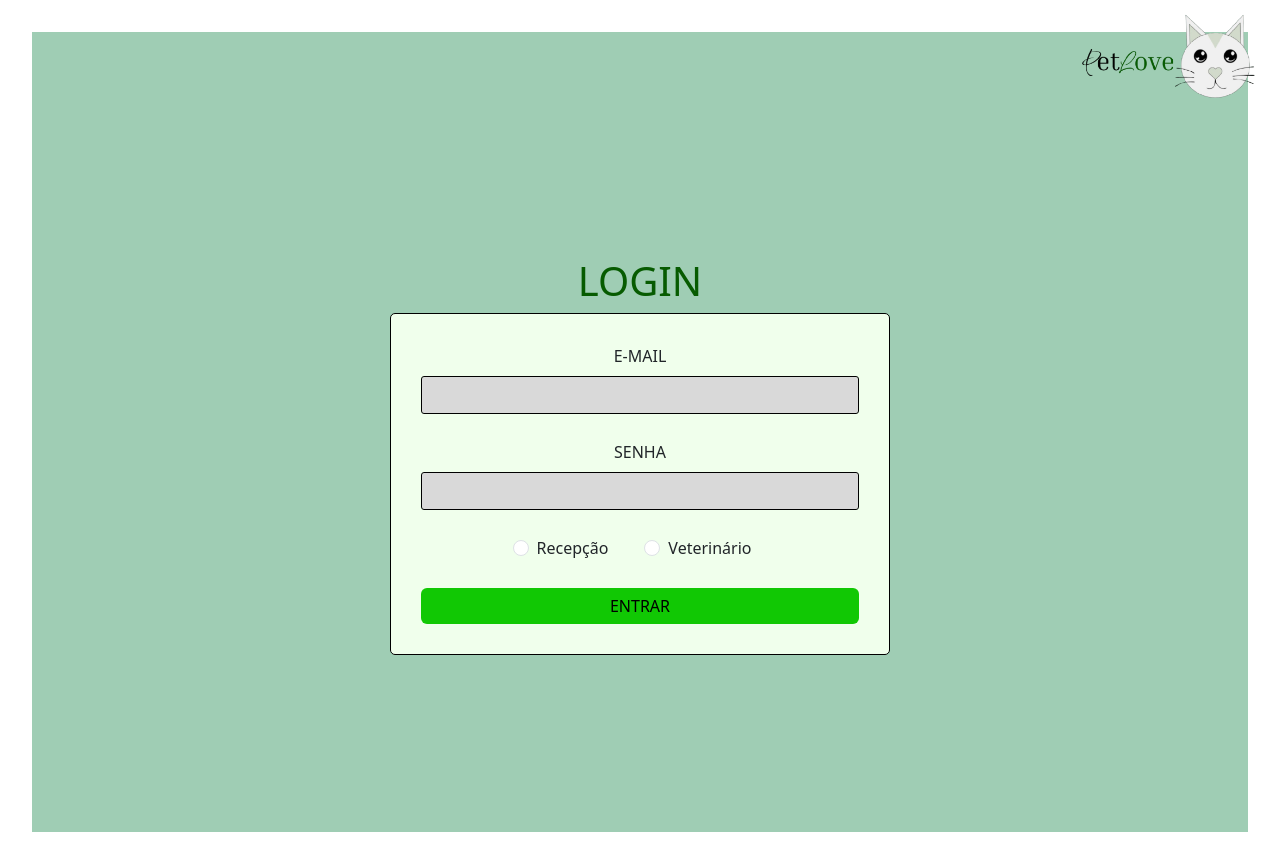
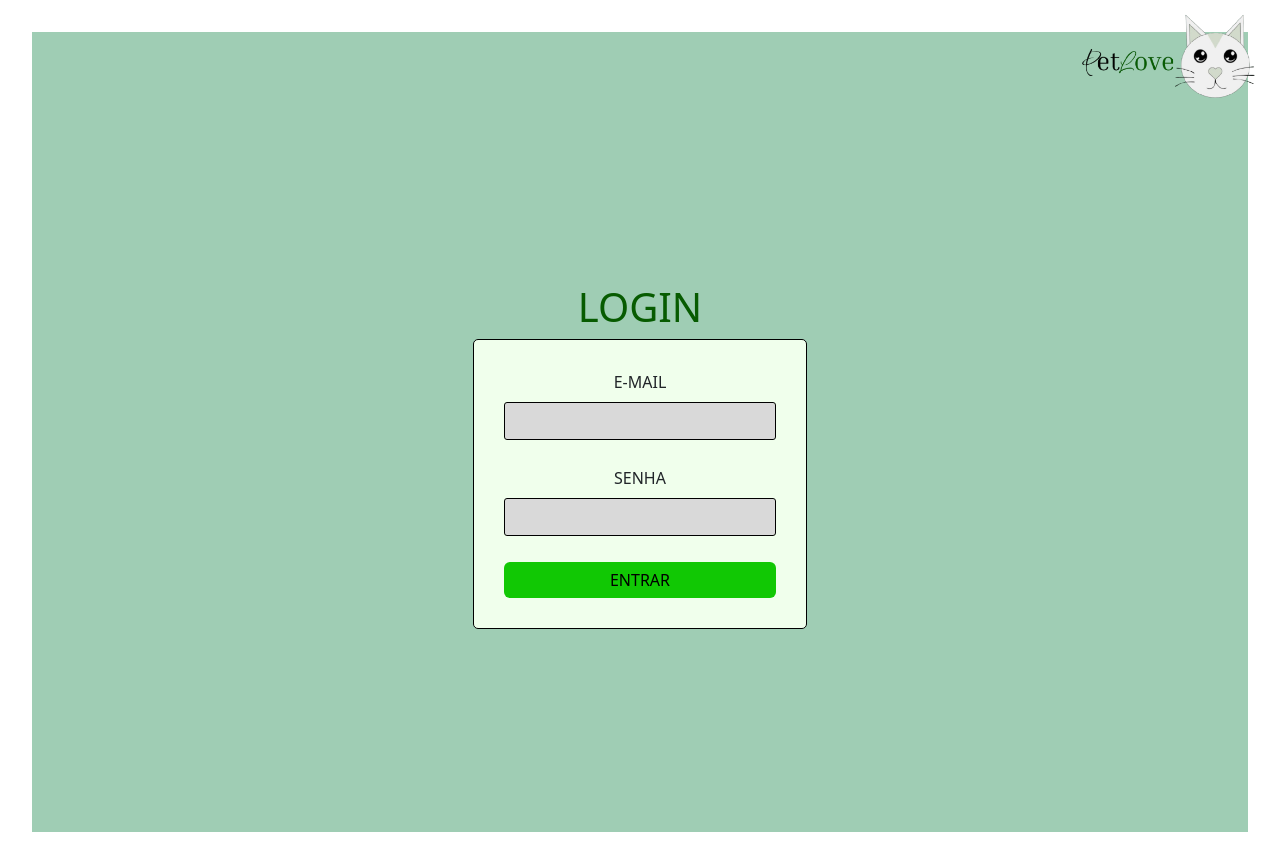
Before and after one commit to ErickWarmling/pet-love-front-end, a React (Vite) app in the folder pet-love/: page /login in a window 1280 px wide. Built offline with nearby package versions, Linux system fonts and the light colour scheme.

Commit message:
Ajustes CSS Form Login

```diff
--- a/pet-love/src/components/Login/LoginForm.css
+++ b/pet-love/src/components/Login/LoginForm.css
@@ -3,7 +3,7 @@
    padding: 30px;
    display: flex;
    flex-direction: column;
-   width: 80%;
+   width: 30%;
    gap: 10px;
    margin: 0 auto;
    border: 1px solid black;
@@ -20,13 +20,6 @@
     width: 100%;
 }
 
-.radio {
-    display: flex;
-    justify-content: center;
-    flex-wrap: nowrap;
-    gap: 20px
-}
-
 .enter-button {
     background-color: #11C804;
     border: none;
--- a/pet-love/src/components/Login/LoginForm.jsx
+++ b/pet-love/src/components/Login/LoginForm.jsx
@@ -6,19 +6,18 @@ function LoginForm({ onSubmit }) {
     const [formData, setFormData] = useState({
         email:'',
         senha:'',
-        perfil: null,
     });
 
     const handleChange = (e) => {
-        const { name, type, value, checked } = e.target;
-        setFormData(prev => ({ ...prev, [name]: type === 'checkbox' ? checked : name === 'perfil' ? parseInt(value) : value }));
+        const { name, value } = e.target;
+        setFormData(prev => ({ ...prev, [name]: value, }));
     };
 
     const handleSubmit = () => {
         e.preventDefault();
        onSubmit(formData);
-       setFormData({});
-    }
+       setFormData({email: '', senha: ''});
+    };
 
     return (
         <Form onSubmit={handleSubmit} className="login-form">
@@ -42,30 +41,6 @@ function LoginForm({ onSubmit }) {
                     required
                 />
             </Form.Group>
-            <Form.Group className="mb-3">
-                <div className="radio">
-                    <Form.Check
-                        type="radio"
-                        name="perfil"
-                        value="1"
-                        label="Recepção"
-                        checked={formData.perfil === 1}
-                        onChange={handleChange}
-                        inline
-                        required
-                    />
-                    <Form.Check
-                        type="radio"
-                        name="perfil"
-                        value="2"
-                        label="Veterinário"
-                        checked={formData.perfil === 2}
-                        onChange={handleChange}
-                        inline
-                        required
-                    />
-                </div>
-            </Form.Group>
            <Button type="submit" className="w-100 enter-button">
                 ENTRAR
             </Button>
```
